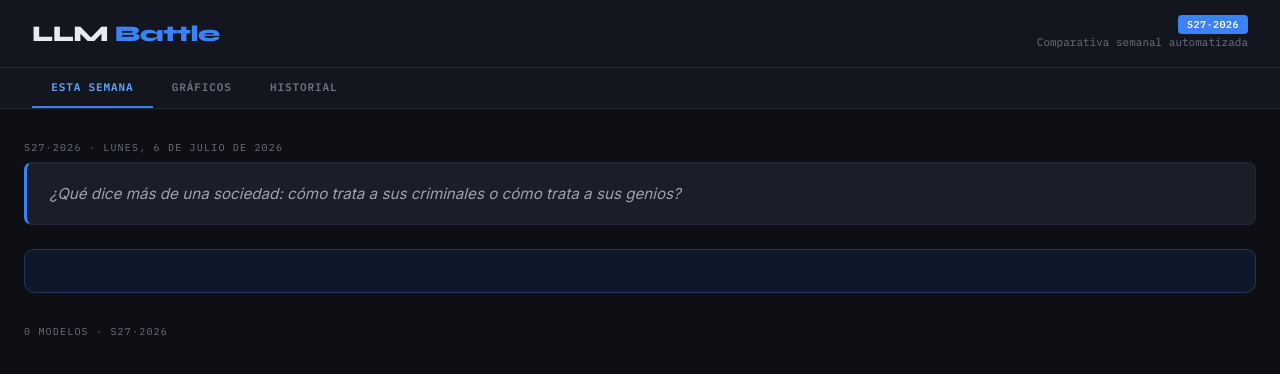
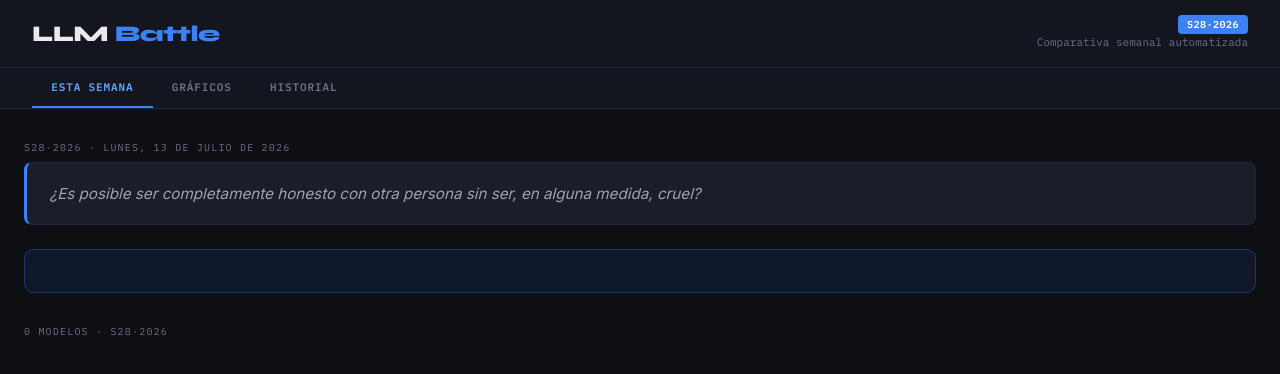
Before and after one commit to dedonatogabriel-bot/llm-battle, a website: page docs/index.html in a window 1280 px wide. Drawn offline with nearby package versions, Linux system fonts and the light colour scheme.

Commit message:
Battle semana 2026-W29

```diff
--- a/docs/index.html
+++ b/docs/index.html
@@ -108,7 +108,7 @@
 </div>
 
 <script>
-const WEEKS = [{"id":"S27·2026","label":"S27·2026","date":"lunes, 6 de julio de 2026","prompt":"¿Qué dice más de una sociedad: cómo trata a sus criminales o cómo trata a sus genios?","results":[]}];
+const WEEKS = [{"id":"S28·2026","label":"S28·2026","date":"lunes, 13 de julio de 2026","prompt":"¿Es posible ser completamente honesto con otra persona sin ser, en alguna medida, cruel?","results":[]}];
 const MODEL_LIST = [];
 
 const PALETTE = {
```
